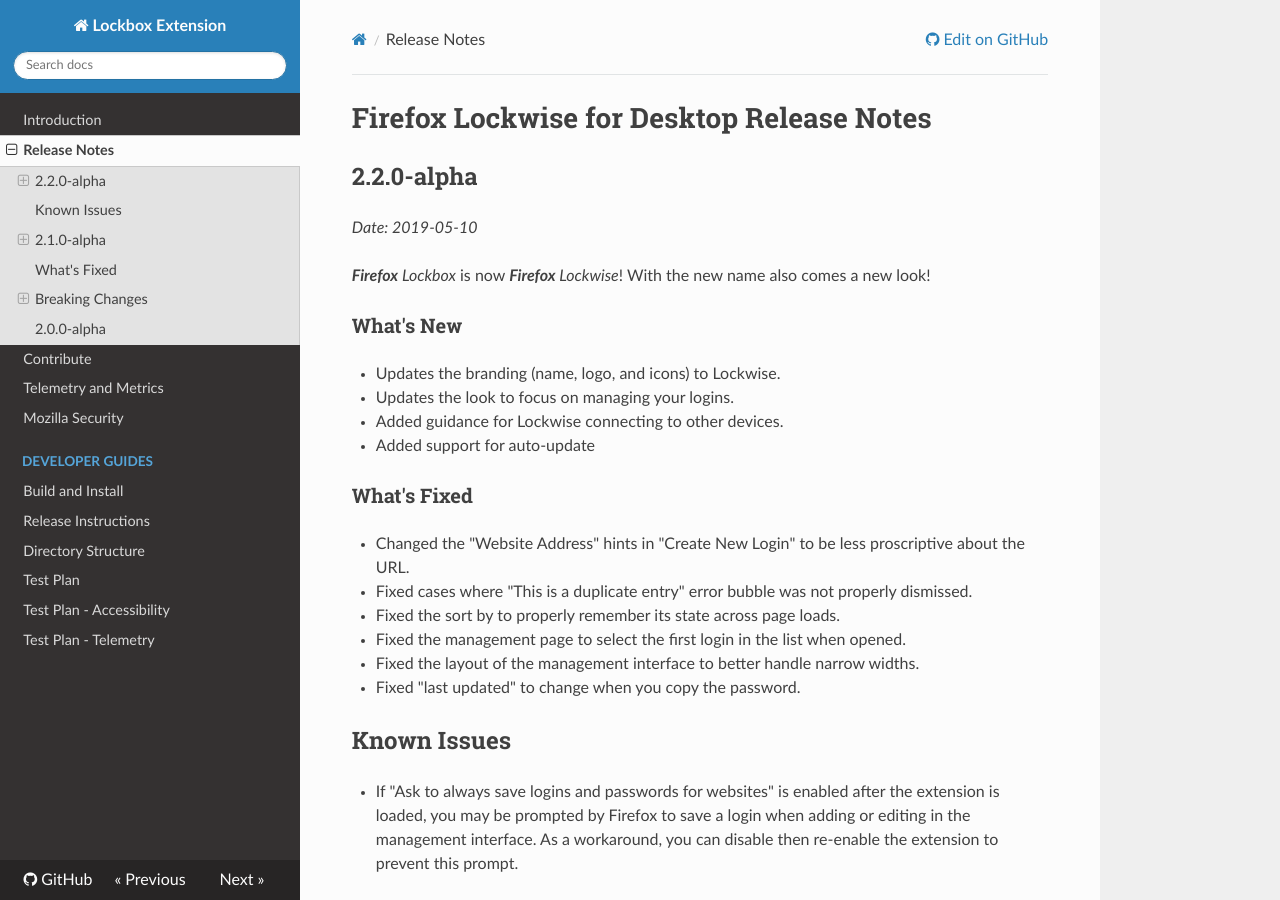
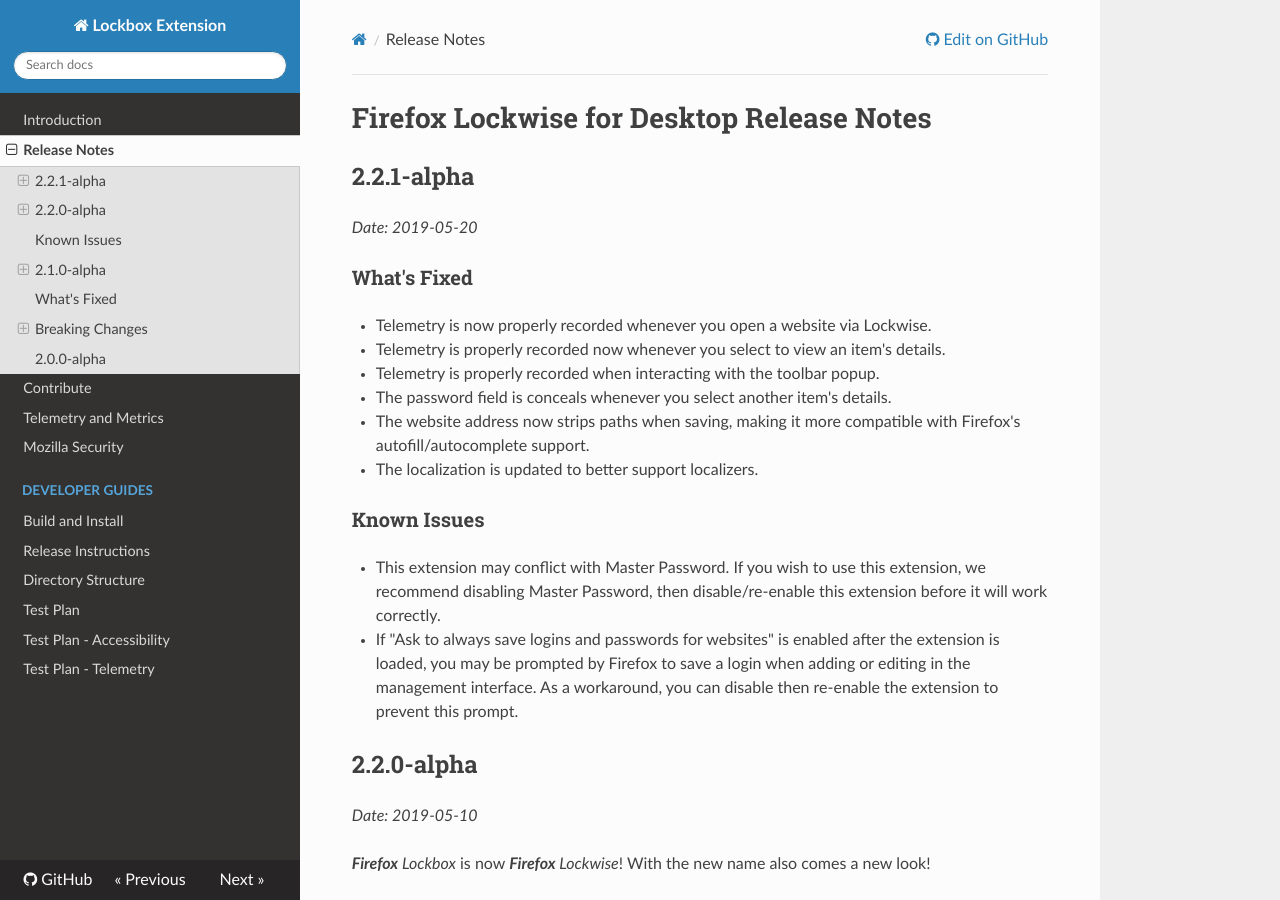
Before and after one commit to mozilla-lockwise/lockwise-addon, an MkDocs documentation site: the page built from docs/release-notes.md, in a window 1280 px wide and 900 px high. Built offline with MkDocs 1.6.1, drawn with Linux system fonts in a browser that asks for light colours; nearby versions of some CDN libraries; old or Windows-style settings are respelled for this version of MkDocs.

Commit message:
Release 2.2.1-alpha

```diff
--- a/docs/release-notes.md
+++ b/docs/release-notes.md
@@ -1,4 +1,22 @@
 # Firefox Lockwise for Desktop Release Notes
+
+## 2.2.1-alpha
+
+_Date: 2019-05-20_
+
+### What's Fixed
+
+* Telemetry is now properly recorded whenever you open a website via Lockwise.
+* Telemetry is properly recorded now whenever you select to view an item's details.
+* Telemetry is properly recorded when interacting with the toolbar popup.
+* The password field is conceals whenever you select another item's details.
+* The website address now strips paths when saving, making it more compatible with Firefox's autofill/autocomplete support.
+* The localization is updated to better support localizers.
+
+### Known Issues
+
+* This extension may conflict with Master Password.  If you wish to use this extension, we recommend disabling Master Password, then disable/re-enable this extension before it will work correctly.
+* If "Ask to always save logins and passwords for websites" is enabled after the extension is loaded, you may be prompted by Firefox to save a login when adding or editing in the management interface.  As a workaround, you can disable then re-enable the extension to prevent this prompt.
 
 ## 2.2.0-alpha
 
--- a/package.json
+++ b/package.json
@@ -2,7 +2,7 @@
   "title": "Firefox Lockwise",
   "name": "lockwise",
   "id": "lockbox@mozilla.com",
-  "version": "2.2.0-alpha",
+  "version": "2.2.1-alpha",
   "description": "Take your passwords everywhere.",
   "engines": {
     "firefox": ">= 67",
```
